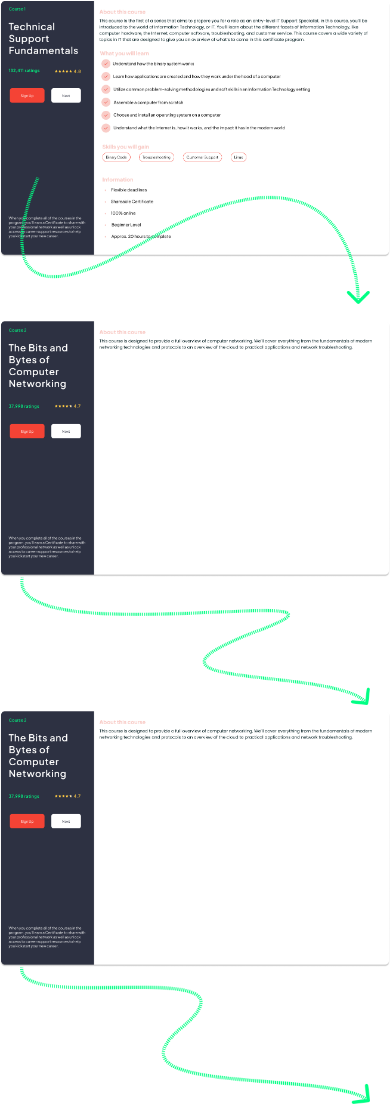
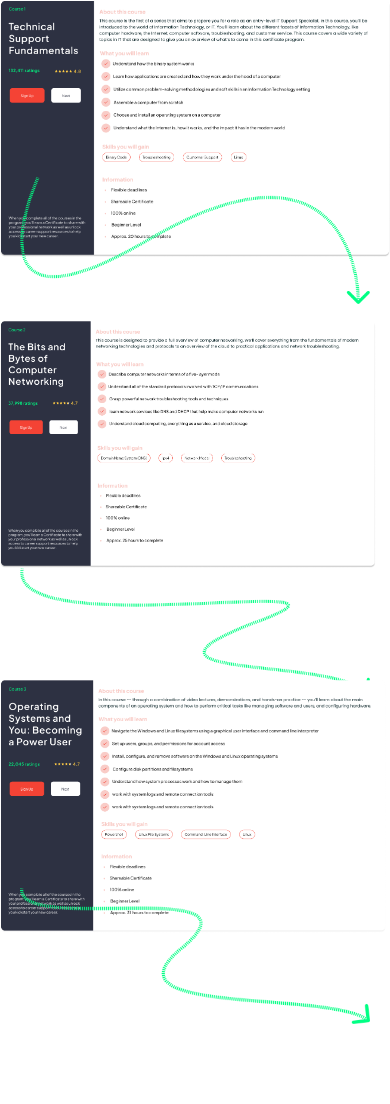
Before and after one commit to ebnaayadepu/Tailwind-Assainment-03, a website built with Vite: page index.html in a window 390 px wide. Shown: the part 3056-4160 px from the top of the page. After the commit the page ends 4080 px from the top, so only its background shows below. Built offline with nearby package versions, Linux system fonts and the light colour scheme.

Commit message:
THIS IS BITS & BITS OF COMPUTER NETWORKIN SOLVED

```diff
--- a/index.html
+++ b/index.html
@@ -332,9 +332,9 @@
 
      <div class="md:ms-20 md:mx-20 mt-16 md:mt-28 lg:mt-52 w-full">
       <div class="md:me-40 relative">
-       <img class="object-cover w-full " src="image/51.png" alt="">
+       <img class="object-cover w-full " src="image/Group 238903.png" alt="">
 
-       <div class="absolute top-53 px-5 w-full md:top-[425px] md:px-10 lg:top-[712px] lg:px-12 lg:pt-56">
+       <div class="absolute top-53 px-5 w-full md:top-[415px] md:px-10 lg:top-[712px] lg:px-12 lg:pt-56">
         <img class="object-cover w-full" src="image/Connector Vector (1).png" alt="">
        </div>
       </div>
@@ -342,15 +342,16 @@
 
     <!--THIS IS BITS & BITS OF COMPUTER NETWORKING SECTION-->
 
-    <div class="md:ms-20 md:mx-20 mt-[134px] md:mt-40 lg:mt-[512px] w-full">
+    <div class="md:ms-20 md:mx-20 mt-28 md:mt-[210px] lg:mt-52 w-full">
       <div class="md:me-40 relative">
-       <img class="object-cover w-full " src="image/51.png" alt="">
+       <img class="object-cover w-full " src="image/Group 238904.png" alt="">
 
-       <div class="absolute top-53 px-5 w-full md:top-[425px] md:px-10 lg:top-[712px] lg:px-12 lg:pt-56">
+       <div class="absolute top-52 px-5 w-full md:top-[425px] md:px-10 lg:top-[712px] lg:px-12 lg:pt-56">
         <img class="object-cover w-full" src="image/Connector Vector3.png" alt="">
        </div>
       </div>
     </div>
 
+
   </body>
 </html>
```
Also changed, not shown: image/51.png (deleted), image/54.png (deleted), image/56.png (deleted), image/57.png (deleted), image/Group 238903.png (added), image/Group 238904.png (added), image/Group 238906.png (added), image/Group 238907.png (added).
